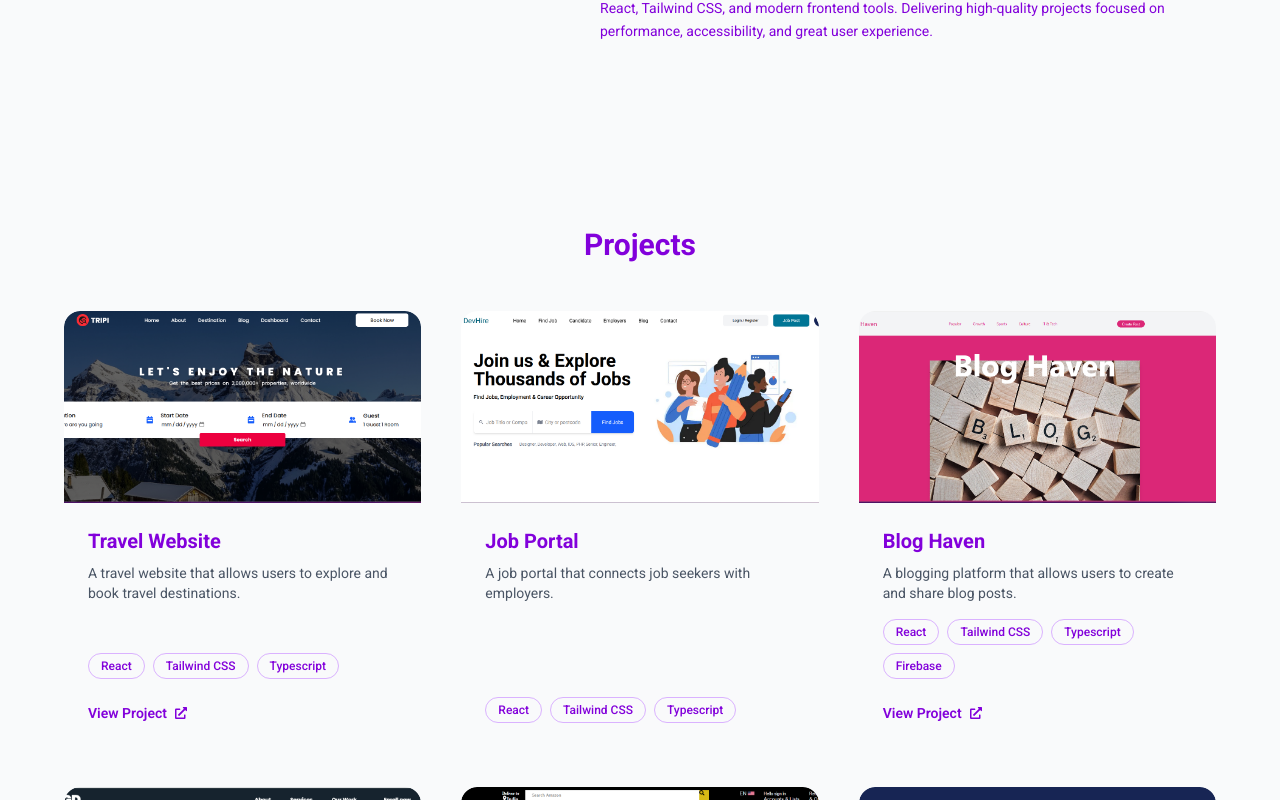
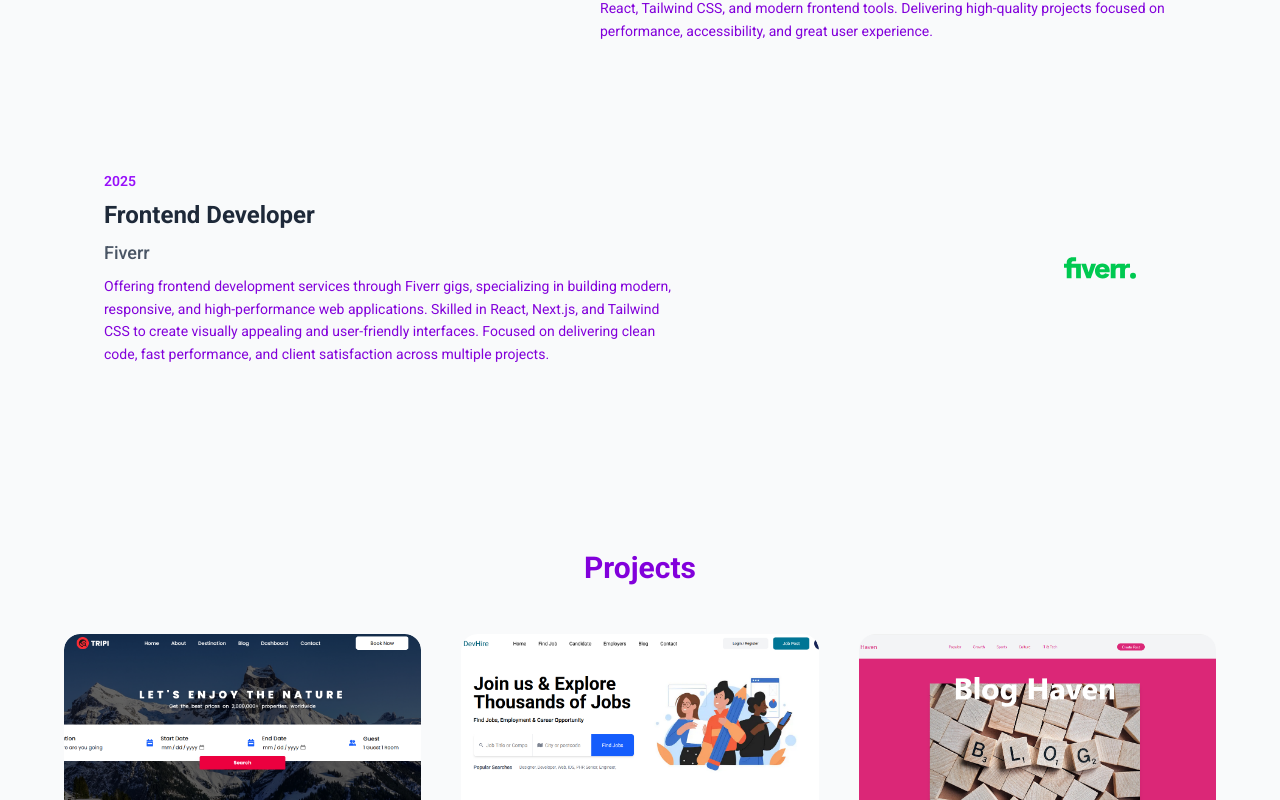
Before and after one commit to Maina-git/Code-With-Mainaa, a Next.js app: page / in a window 1280 px wide. Shown: the part 2860-3660 px from the top of the page. Built offline with nearby package versions, Linux system fonts and the light colour scheme.

Commit message:
added fiverr icon

```diff
--- a/app/components/helper/Contact.tsx
+++ b/app/components/helper/Contact.tsx
@@ -44,7 +44,6 @@ const Contact = () => {
             <span className="text-lg">+254 793 720 578</span>
           </div>
           <div className="flex items-center gap-4 mt-4">
-            <AiFillLike className="text-2xl" />
             <div className="flex gap-5">
               <Link href="https://www.instagram.com/francis_mainaa/">
                 <FaInstagramSquare className="text-3xl text-purple-700 hover:text-purple-900 dark:text-purple-300 dark:hover:text-white transition" />
--- a/app/components/helper/Experience.tsx
+++ b/app/components/helper/Experience.tsx
@@ -2,6 +2,7 @@
 "use client";
 import React from "react";
 import { FaSquareUpwork, FaSchool, FaRProject } from "react-icons/fa6";
+import { SiFiverr } from "react-icons/si";
 import { motion } from "framer-motion";
 import { SiFreelancer } from "react-icons/si";
 
@@ -43,6 +44,18 @@ const Experience = () => {
         "Working with global clients to design and build responsive, user-friendly web interfaces using React, Tailwind CSS, and modern frontend tools. Delivering high-quality projects focused on performance, accessibility, and great user experience.",
       icon: <SiFreelancer className="text-7xl text-indigo-600" />,
     },
+   {
+      id: 5,
+      year: "2025",
+      position: "Frontend Developer",
+      company: "Fiverr",
+      description:
+        "Offering frontend development services through Fiverr gigs, specializing in building modern, responsive, and high-performance web applications. Skilled in React, Next.js, and Tailwind CSS to create visually appealing and user-friendly interfaces. Focused on delivering clean code, fast performance, and client satisfaction across multiple projects.",
+      icon: <SiFiverr className="text-7xl text-green-500" />,
+    },
+
+
+
   ];
 
   return (
--- a/app/components/helper/Projects.tsx
+++ b/app/components/helper/Projects.tsx
@@ -83,8 +83,7 @@ const Projects = () => {
       <div className="w-[90%] mx-auto">
         <motion.h2
           initial={{ opacity: 0, y: -30 }}
-          whileInView={{ opacity: 1, y: 0 }}
-          transition={{ duration: 0.6 }}
+          whileInView={{ opacity: 1, y: 0 }}          transition={{ duration: 0.6 }}
           viewport={{ once: true }}
           className="text-3xl font-bold text-purple-700 dark:text-purple-300 text-center mb-12">
           Projects
--- a/package.json
+++ b/package.json
@@ -11,7 +11,7 @@
   "dependencies": {
     "aos": "^3.0.0-beta.6",
     "framer-motion": "^12.23.12",
-    "next": "15.5.2",
+    "next": "^16.2.1",
     "next-themes": "^0.4.6",
     "react": "19.1.0",
     "react-dom": "19.1.0",
```
Also changed, not shown: tsconfig.json (+19 -5 lines), 1 other file (tests, documents, lock files or other folders).
